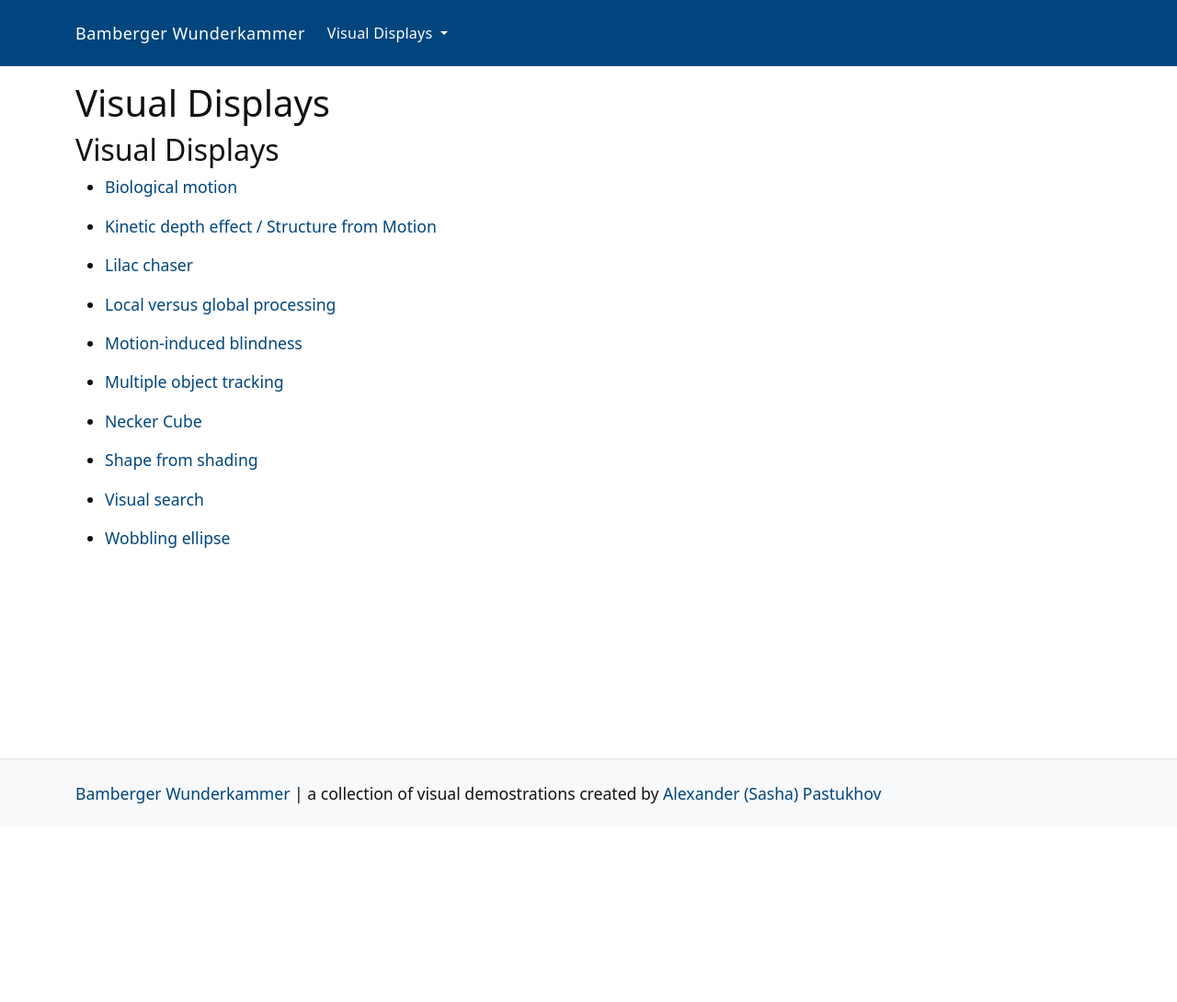
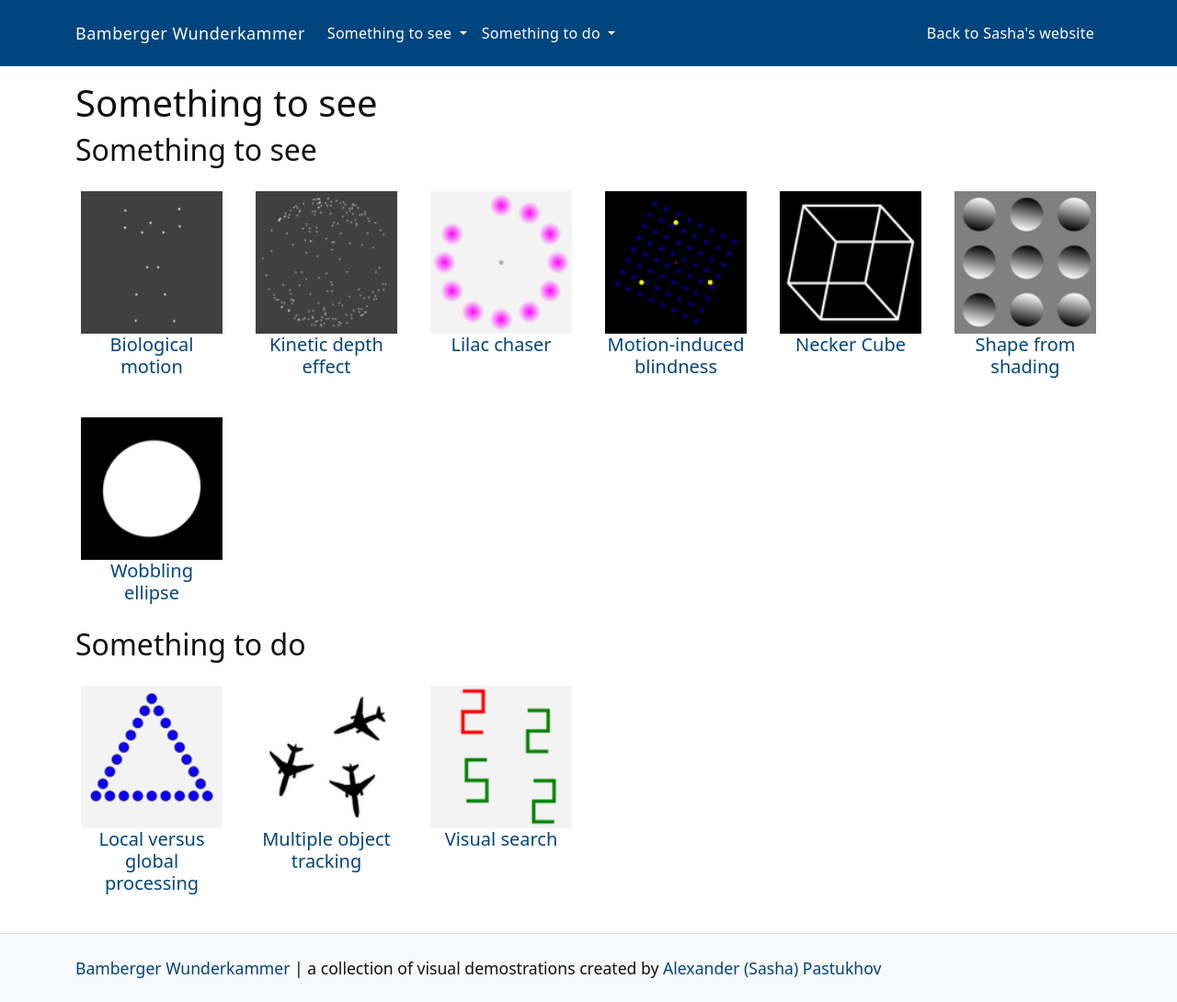
Before and after one commit to alexander-pastukhov/wunderkammer, a Jekyll site: the page built from pages/index.md, in a window 1280 px wide. Shown: the whole page at 92% size. Built offline with Jekyll 4.4.1, drawn with Linux system fonts in a browser that asks for light colours; our own code applies the rules of GitHub Pages for plain Markdown files; before the commit the page ends 900 px from its top, so only the background shows below that.

Commit message:
Proper catalog

```diff
--- a/_data/stimuli.yml
+++ b/_data/stimuli.yml
@@ -15,7 +15,7 @@
   type: stimulus
   page: wobbling_ellipse
 
-- title: Kinetic depth effect / Structure from Motion
+- title: Kinetic depth effect
   type: stimulus
   tags:
   - multistability
--- /dev/null
+++ b/_includes/catalog.html
@@ -0,0 +1,10 @@
+<div class="row">
+    {% for entry in sorted_entries %}
+    <div class="col-md-2" style="text-align: center;padding: 1em;">
+        <a href="{{entry.page}}">
+            <div class="row"><img class="img-fluid" src="assets/stimuli/icon/{{entry.page}}.png"></div>
+            <div class="row"><h5>{{entry.title}}</h5></div>
+        </a>
+    </div>
+    {% endfor %}
+</div>
--- a/_includes/template/header.html
+++ b/_includes/template/header.html
@@ -10,32 +10,34 @@
             <ul class="navbar-nav me-auto">
                 <li class="nav-item dropdown">
                     <a class="nav-link dropdown-toggle" href="#" id="navbarDropdown" role="button" data-bs-toggle="dropdown" aria-expanded="false">
-                      Visual Displays
+                      Something to see
                     </a>
                     <ul class="dropdown-menu" aria-labelledby="navbarDropdown">
-                        {% assign sorted_stimuli =  site.data.stimuli | (sort: 'title') %}
-                        {% for entry in sorted_stimuli | (sort: "title") %}
+                        {% assign sorted_stimuli =  site.data.stimuli | sort: 'title' | where: 'type', 'stimulus'  %}
+                        {% for entry in sorted_stimuli %}
+                            <li><a class="dropdown-item" href="{{entry.page}}">{{entry.title}}</a></li>
+                        {% endfor %}
+                    </ul>
+                </li>
+
+                <li class="nav-item dropdown">
+                    <a class="nav-link dropdown-toggle" href="#" id="navbarDropdown" role="button" data-bs-toggle="dropdown" aria-expanded="false">
+                        Something to do
+                    </a>
+                    <ul class="dropdown-menu" aria-labelledby="navbarDropdown">
+                        {% assign sorted_experiments =  site.data.stimuli | sort: 'title' | where: 'type', 'experiment'  %}
+                        {% for entry in sorted_experiments %}
                             <li><a class="dropdown-item" href="{{entry.page}}">{{entry.title}}</a></li>
                         {% endfor %}
                     </ul>
                 </li>
             </ul>
-            {% if site.search == true %}
-            <script>
-                function site_search() {
-                    var query = document.getElementById("site-search").value;
-                    window.open("{{ '/search.html' | relative_url }}?q=" + encodeURIComponent(query), "_self" );
-                    }
-            </script>
-            <form class="d-flex" onsubmit="site_search(); return false;">
-                <div class="input-group">
-                    <input id="site-search" class="form-control" type="search" placeholder="Search" aria-label="Search">
-                    <div class="input-group-append">
-                        <button class="btn btn-outline-primary" type="submit">{% include icon.html icon="search" label="Submit Search" %}</button>
-                    </div>
-                </div>
-            </form>
-            {% endif %}
+
+            <ul class="navbar-nav ml-auto">
+                <li class="nav-item active">
+                  <a class="nav-link" href="https://alexander-pastukhov.github.io/">Back to Sasha's website</a>
+                </li>
+            </ul>
         </div>
     </div>
 </nav>
--- a/pages/index.md
+++ b/pages/index.md
@@ -3,10 +3,12 @@ title:
 layout: page
 ---
 
-## Visual Displays
+## Something to see
 
+{% assign sorted_entries =  site.data.stimuli | sort: 'title' | where: 'type', 'stimulus'  %}
+{% include catalog.html %}
 
-{% assign sorted_stimuli =  site.data.stimuli | sort: 'title' %}
-{% for entry in sorted_stimuli %}
-* [{{entry.title}}]({{entry.page}})
-{% endfor %}
+## Something to do
+
+{% assign sorted_entries =  site.data.stimuli | sort: 'title' | where: 'type', 'experiment'  %}
+{% include catalog.html %}
```
